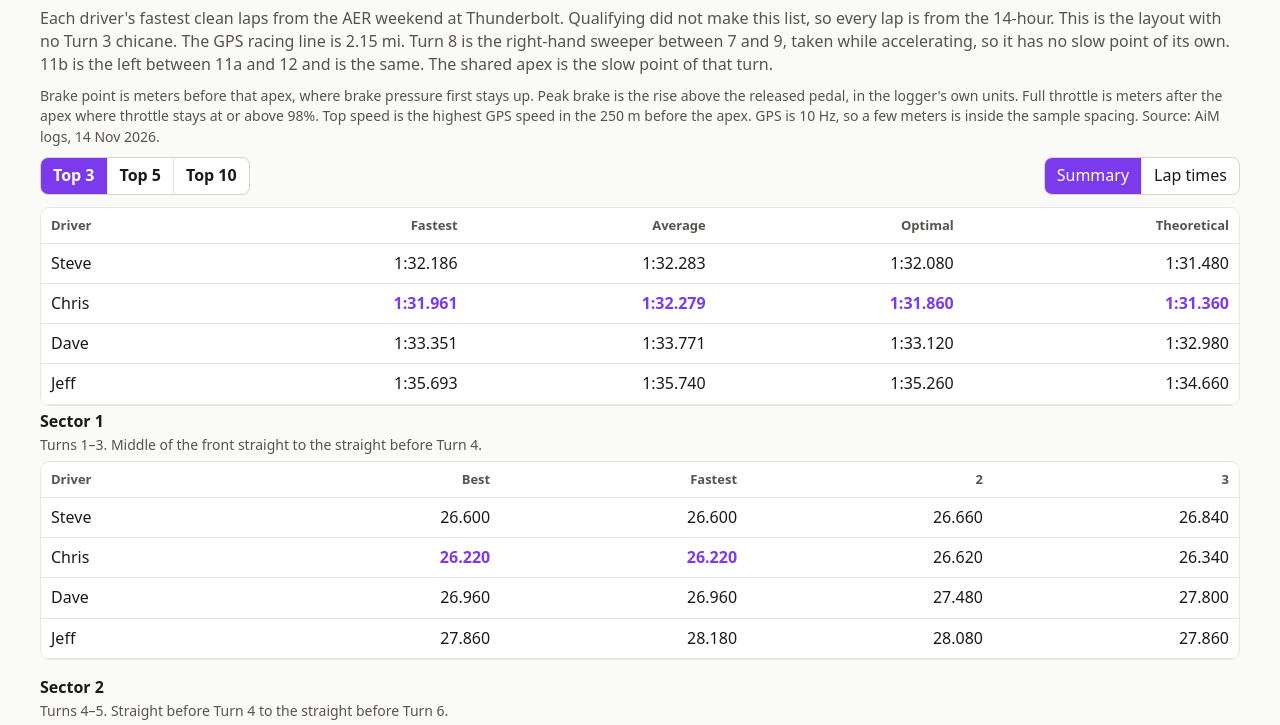
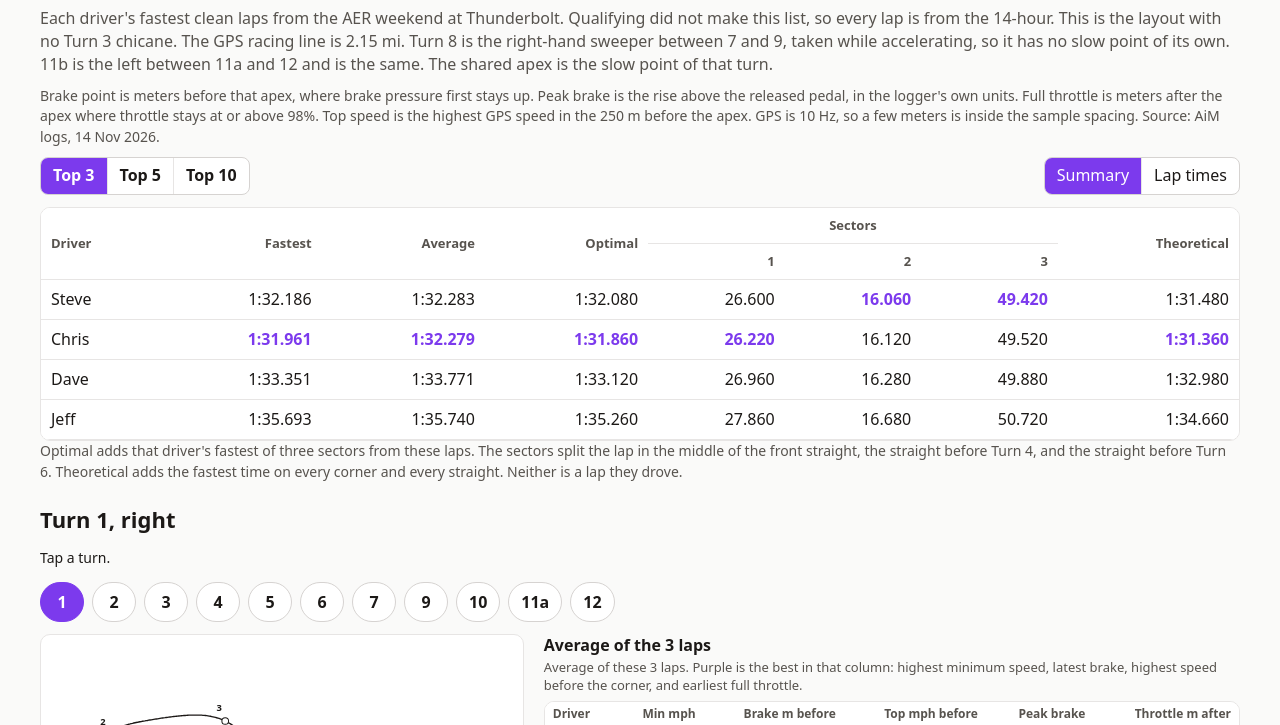
Before and after one commit to crbraun/xrk-race-analysis, a plain HTML site: page docs/index.html in a window 1280 px wide. Shown: the part 65-790 px from the top of the page. Drawn offline with Linux system fonts and the light colour scheme.

Commit message:
Right-align the first sector label and title the group Sectors.
Co-authored-by: Cursor <cursoragent@cursor.com>

```diff
--- a/docs/index.html
+++ b/docs/index.html
@@ -35,11 +35,9 @@
   th, td { padding: 8px 10px; border-bottom: 1px solid var(--line); text-align: right; white-space: nowrap; }
   th:first-child, td:first-child { text-align: left; position: sticky; left: 0; background: white; }
   th { font-size: 13px; color: var(--muted); font-weight: 600; }
+  th.group { text-align: center; border-bottom: 1px solid var(--line); }
+  th.sector { text-align: right; position: static; }
   .scroll { overflow-x: auto; border: 1px solid var(--line); border-radius: 10px; background: white; }
-  #sectors { display: grid; gap: 16px; margin: 4px 0 12px; }
-  #sectors[hidden] { display: none; }
-  #sectors h3 { font-size: 16px; margin: 0 0 2px; }
-  #sectors p { margin: 0 0 6px; }
   .best { color: var(--purple); font-weight: 700; }
   .bar { display: flex; flex-wrap: wrap; align-items: center; justify-content: space-between; gap: 12px; margin: 4px 0 12px; }
   .seg { display: inline-flex; border: 1px solid #d6d3d1; border-radius: 8px; overflow: hidden; background: white; }
@@ -71,7 +69,6 @@
     </div>
   </div>
   <div class="scroll" id="laps"></div>
-  <div id="sectors"></div>
   <p class="muted small" id="optimal-note">Optimal adds that driver's fastest of three sectors from these laps. The sectors split the lap in the middle of the front straight, the straight before Turn 4, and the straight before Turn 6. Theoretical adds the fastest time on every corner and every straight. Neither is a lap they drove.</p>
   <section class="corner">
     <h2 id="title"></h2>
@@ -161,11 +158,6 @@ function passIndex(laps) {
 const asked = Number(new URLSearchParams(location.search).get("n"));
 let lapCount = [3, 5, 10].includes(asked) ? asked : 3;
 let lapView = "summary";
-const SECTORS = [
-  ["Sector 1", "Turns 1–3. Middle of the front straight to the straight before Turn 4."],
-  ["Sector 2", "Turns 4–5. Straight before Turn 4 to the straight before Turn 6."],
-  ["Sector 3", "Turns 6–12. Straight before Turn 6 to the middle of the front straight."]
-];
 
 function bestSum(driver, key) {
   const laps = DATA[key][driver].slice(0, lapCount);
@@ -175,25 +167,9 @@ function bestSum(driver, key) {
   return total;
 }
 
-function renderSectors() {
-  const root = document.getElementById("sectors");
-  const summary = lapView === "summary";
-  root.hidden = !summary;
-  if (!summary) return;
-  const lapHeaders = Array.from({ length: lapCount }, (_, i) => (i === 0 ? "Fastest" : String(i + 1)));
-  root.innerHTML = SECTORS.map(([title, where], index) => {
-    const rows = DATA.drivers.map((_, d) => DATA.thirds[d].slice(0, lapCount).map(lap => lap[index]));
-    const bests = rows.map(row => Math.min(...row));
-    const bestOverall = Math.min(...bests);
-    const body = DATA.drivers.map((driver, d) => "<tr><td>" + driver + "</td><td>" +
-      cell(bests[d].toFixed(3), bests[d] === bestOverall) + "</td>" +
-      rows[d].map(sec => "<td>" + cell(sec.toFixed(3), sec === bestOverall) + "</td>").join("") +
-      "</tr>").join("");
-    return "<section><h3>" + title + "</h3><p class=\"muted small\">" + where + "</p>" +
-      "<div class=\"scroll\"><table><thead><tr><th>Driver</th><th>Best</th>" +
-      lapHeaders.map(h => "<th>" + h + "</th>").join("") +
-      "</tr></thead><tbody>" + body + "</tbody></table></div></section>";
-  }).join("");
+function bestSector(driver, index) {
+  const laps = DATA.thirds[driver].slice(0, lapCount);
+  return Math.min(...laps.map(lap => lap[index]));
 }
 
 function renderLaps() {
@@ -207,23 +183,29 @@ function renderLaps() {
   const fastestEach = times.map(row => row[0]);
   const bestFastest = Math.min(...fastestEach);
   const fastestSec = Math.min(...times.flat());
+  const sectors = [0, 1, 2].map(index => DATA.drivers.map((_, d) => bestSector(d, index)));
+  const bestSectors = sectors.map(column => Math.min(...column));
   const summary = lapView === "summary";
-  const headers = summary
-    ? ["Driver", "Fastest", "Average", "Optimal", "Theoretical"]
-    : ["Driver"].concat(times[0].map((_, i) => (i === 0 ? "Fastest" : String(i + 1))));
+  const headers = ["Driver"].concat(times[0].map((_, i) => (i === 0 ? "Fastest" : String(i + 1))));
+  const sectorCells = (d) => sectors.map((column, index) =>
+    "<td>" + cell(column[d].toFixed(3), column[d] === bestSectors[index]) + "</td>").join("");
   const body = summary
     ? DATA.drivers.map((driver, d) => "<tr><td>" + driver + "</td><td>" +
         cell(DATA.lapTime[d][0], fastestEach[d] === bestFastest) + "</td><td>" +
         cell(fmtLap(lapAvg[d]), lapAvg[d] === bestAvg) + "</td><td>" +
-        cell(fmtLap(optimal[d]), optimal[d] === bestOptimal) + "</td><td>" +
+        cell(fmtLap(optimal[d]), optimal[d] === bestOptimal) + "</td>" +
+        sectorCells(d) + "<td>" +
         cell(fmtLap(theoretical[d]), theoretical[d] === bestTheoretical) + "</td></tr>").join("")
     : DATA.drivers.map((driver, d) => "<tr><td>" + driver + "</td>" +
         times[d].map((sec, i) => "<td>" + cell(DATA.lapTime[d][i], sec === fastestSec) + "</td>").join("") +
         "</tr>").join("");
-  document.getElementById("laps").innerHTML = "<table><thead><tr>" +
-    headers.map(h => "<th>" + h + "</th>").join("") +
-    "</tr></thead><tbody>" + body + "</tbody></table>";
-  renderSectors();
+  const head = summary
+    ? "<tr><th rowspan=\"2\">Driver</th><th rowspan=\"2\">Fastest</th><th rowspan=\"2\">Average</th><th rowspan=\"2\">Optimal</th>" +
+      "<th class=\"group\" colspan=\"3\">Sectors</th><th rowspan=\"2\">Theoretical</th></tr>" +
+      "<tr><th class=\"sector\">1</th><th class=\"sector\">2</th><th class=\"sector\">3</th></tr>"
+    : "<tr>" + headers.map(h => "<th>" + h + "</th>").join("") + "</tr>";
+  document.getElementById("laps").innerHTML = "<table><thead>" + head +
+    "</thead><tbody>" + body + "</tbody></table>";
   document.getElementById("optimal-note").hidden = !summary;
 }
 
```
